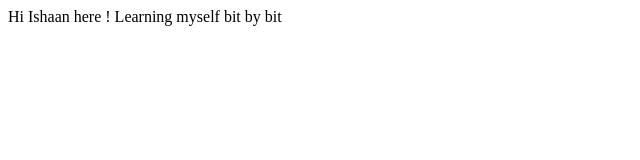
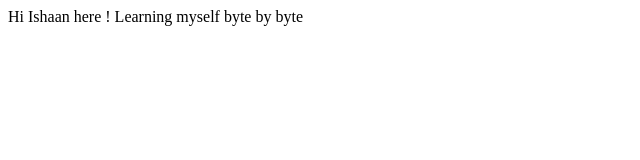
Before and after one commit to ishaan001/ishaan-gitTest-site, a plain HTML site: page index.html in a window 1280 px wide. Shown: the full height of the page, 0-640 px from the left. Drawn offline with Linux system fonts and the light colour scheme.

Commit message:
refractor - index modified

```diff
--- a/index.html
+++ b/index.html
@@ -7,6 +7,6 @@
   <title>Ishaan Site</title>
 </head>
 <body>
-    Hi Ishaan here ! Learning myself bit by bit
+    Hi Ishaan here ! Learning myself byte by byte
 </body>
 </html>
```
